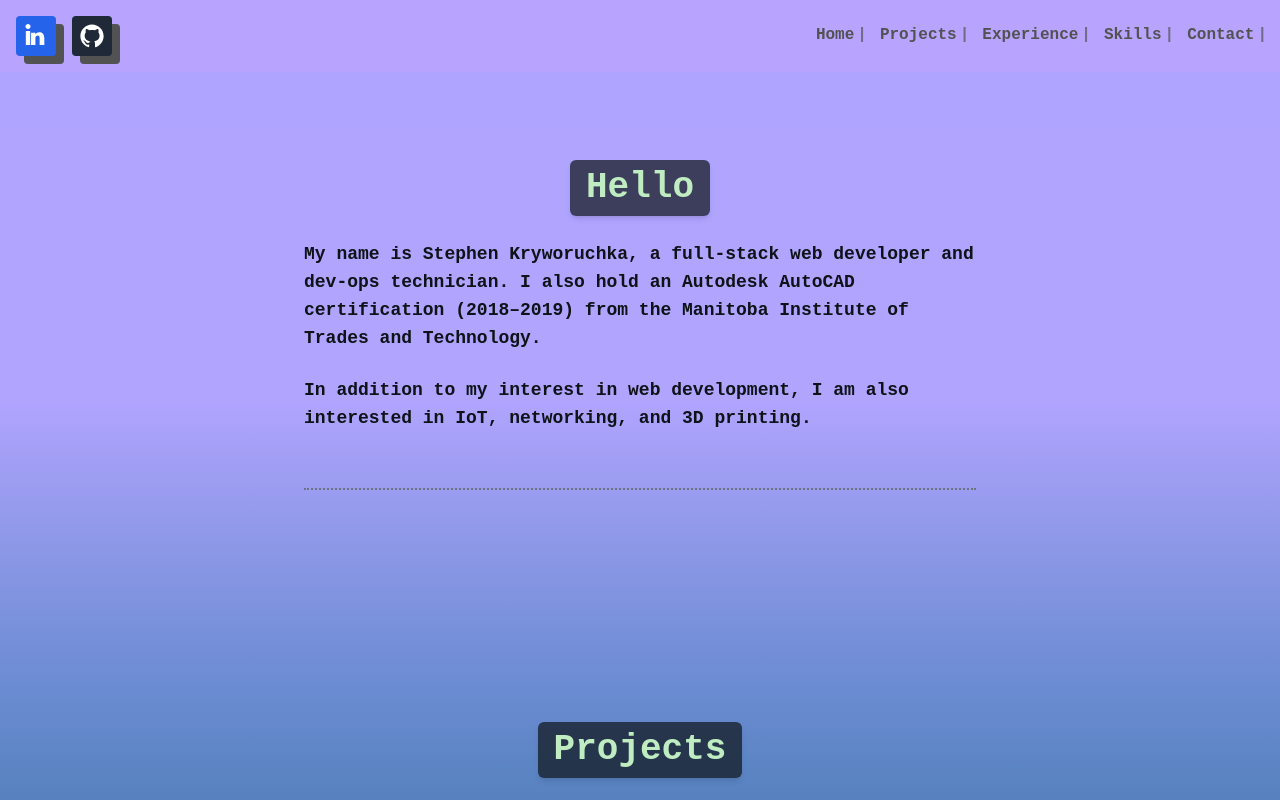
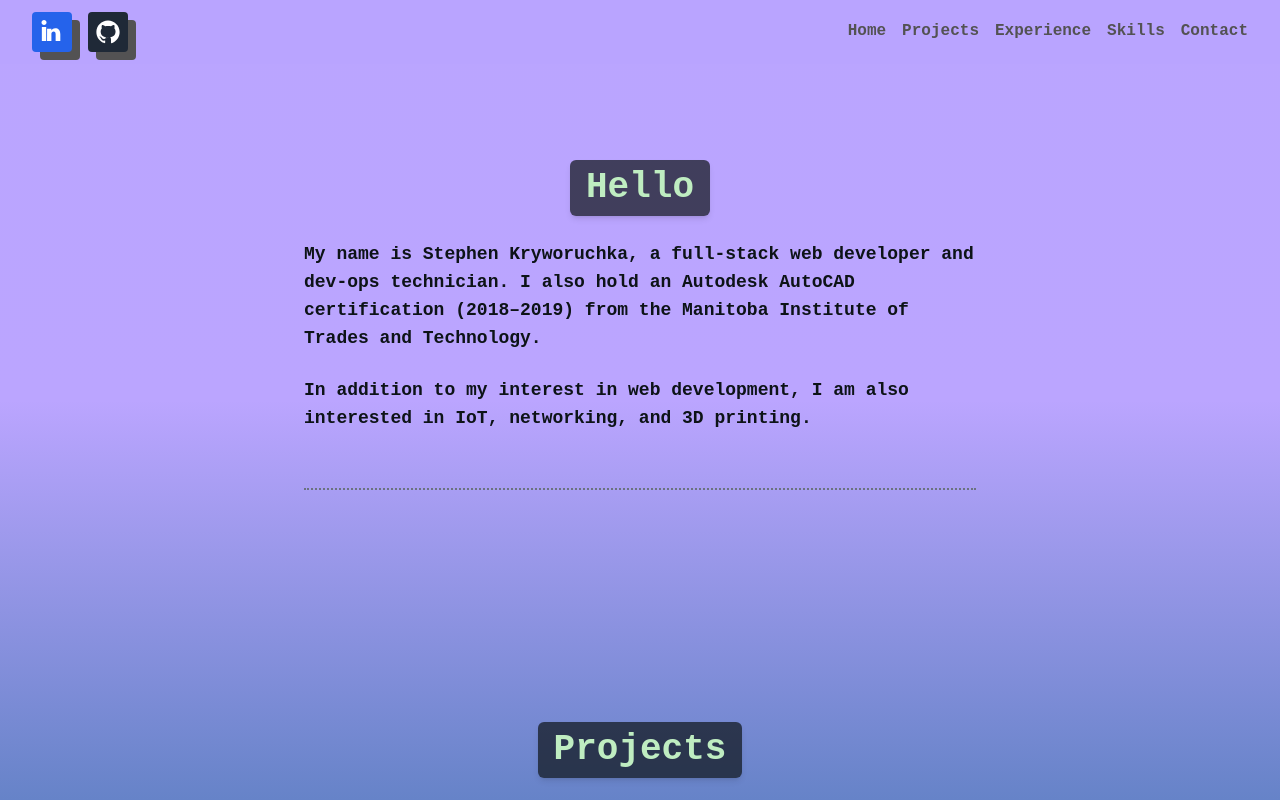
Before and after one commit to sega-playstation/portfolio_main, a React (Vite) app: page / in a window 1280 px wide. Shown: the top 800 px of the page. Built offline with nearby package versions, Linux system fonts and the light colour scheme.

Commit message:
scroll text implemented in nav, links moved to the right

```diff
--- a/package.json
+++ b/package.json
@@ -26,7 +26,8 @@
     "react-tsparticles": "^2.12.2",
     "react-typed": "^2.0.12",
     "resend": "^4.1.2",
-    "slick-carousel": "^1.8.1"
+    "slick-carousel": "^1.8.1",
+    "typed.js": "^2.1.0"
   },
   "devDependencies": {
     "@eslint/js": "^9.21.0",
--- a/src/components/Navbar.jsx
+++ b/src/components/Navbar.jsx
@@ -1,20 +1,14 @@
-import React, { useEffect, useState } from "react";
-import { Typewriter } from "react-simple-typewriter";
+import React from "react";
+import SmoothTypewriter from "./SmoothTypewriter"; // Your typewriter component
 
 export default function Navbar() {
-  const [mounted, setMounted] = useState(false);
-
-  useEffect(() => {
-    setMounted(true);
-  }, []);
-
   const scrollToSection = (id) => {
-    document.getElementById(id)?.scrollIntoView({ behavior: "smooth" });
+    const el = document.getElementById(id);
+    if (el) el.scrollIntoView({ behavior: "smooth" });
   };
 
-  const offsetShadow = {
-    boxShadow: "8px 8px 0 #535253",
-  };
+  // Example style for offset shadow on icons
+  const offsetShadow = { boxShadow: "8px 8px 0 #535253" };
 
   const navItems = [
     { id: "hero", label: "Home" },
@@ -26,10 +20,11 @@ export default function Navbar() {
 
   return (
     <nav className="fixed top-0 left-0 w-full z-50 bg-primaryBg bg-opacity-90 backdrop-blur-md">
-      <div className="container mx-auto flex justify-between items-center p-4">
-        {/* Social Links on the Left */}
+      {/* Full-width wrapper with custom horizontal padding */}
+      <div className="flex justify-between items-center w-full px-4 md:px-8 h-16">
+        {/* Left Social Links */}
         <div className="flex items-center space-x-4">
-          {/* LinkedIn Block */}
+          {/* LinkedIn */}
           <a
             href="https://linkedin.com/in/yourusername"
             target="_blank"
@@ -45,7 +40,7 @@ export default function Navbar() {
               <path d="M100.28 448H7.4V148.9h92.88zM53.79 108.1C24.09 108.1 0 83.8 0 54.1S24.09 0 53.79 0s53.79 24.29 53.79 54S83.49 108.1 53.79 108.1zM394.2 447.9h-92.68V302.4c0-34.7-12.42-58.4-43.45-58.4-23.7 0-37.8 15.9-44 31.3-2.3 5.6-2.9 13.5-2.9 21.4V448h-92.68s1.25-238.1 0-262.1h92.68v37.1c12.3-19 34.3-46.1 83.6-46.1 61 0 106.6 39.8 106.6 125.4V448z" />
             </svg>
           </a>
-          {/* GitHub Block */}
+          {/* GitHub */}
           <a
             href="https://github.com/yourusername"
             target="_blank"
@@ -58,12 +53,11 @@ export default function Navbar() {
               fill="currentColor"
               viewBox="0 0 496 512"
             >
-              <path d="M165.9 397.4c0 2-2.3 3.7-5.2 3.7-3 0-5.3-1.7-5.3-3.7 0-2 2.3-3.7 5.2-3.7 3 0 5.3 1.7 5.3 3.7zm-30.8-6.2c-.7 1.5-2.6 2-4.2.9-1.6-1.1-2.2-3.1-1.5-4.6.7-1.5 2.6-2 4.2-.9 1.6 1.1 2.2 3.1 1.5 4.6zm44.3-1.7c-1.4 1.3-4.1.5-5.6-1.6-1.4-2.1-.6-4.7 1.4-6.1 2-1.4 4.6-.7 6 1.4 1.5 2.1.7 4.8-1.8 6.3zm32.4-6.1c-.1 2.3-2.5 4-5.6 4s-5.5-1.7-5.6-4c-.1-2.3 2.3-4 5.4-4s5.9 1.7 5.8 4zm25.4-1.3c-.8 1.9-3.2 2.9-5.6 2-2.4-1-3.5-3.1-2.7-5 .8-1.9 3.2-2.9 5.6-2 2.4 1 3.5 3.1 2.7 5zm32.1-6.8c-.4 1.8-2.8 3-5.4 2.5-2.7-.5-4.4-2.5-4-4.3.4-1.8 2.8-3 5.4-2.5 2.6.5 4.4 2.5 4 4.3zM248 8C111 8 0 119 0 256c0 110.5 71.6 204.1 170.8 237.2 12.5 2.3 17.1-5.4 17.1-12v-42.6c-69.5 15.1-84.1-33.6-84.1-33.6-11.4-29-27.9-36.7-27.9-36.7-22.8-15.6 1.7-15.3 1.7-15.3 25.2 1.8 38.5 25.9 38.5 25.9 22.4 38.4 58.8 27.3 73.2 20.9 2.3-16.2 8.8-27.3 16-33.7-55.5-6.3-113.8-27.8-113.8-123.7 0-27.3 9.7-49.7 25.6-67.2-2.6-6.3-11.1-31.9 2.4-66.5 0 0 20.9-6.7 68.4 25.6 19.9-5.5 41.2-8.2 62.4-8.3 21.2.1 42.5 2.8 62.4 8.3 47.5-32.3 68.4-25.6 68.4-25.6 13.5 34.6 5 60.2 2.4 66.5 15.9 17.5 25.6 39.9 25.6 67.2 0 96.1-58.5 117.3-114.3 123.4 9 7.8 17.1 23.3 17.1 46.9v69.6c0 6.7 4.6 14.4 17.2 12C424.4 460.1 496 366.5 496 256 496 119 385 8 248 8z" />
+              <path d="M165.9 397.4c0 2-2.3 3.7-5.2 3.7-3 0-5.3-1.7-5.3-3.7 0-2 2.3-3.7 5.2-3.7 3 0 5.3 1.7 5.3 3.7zm-30.8-6.2c-.7 1.5-2.6 2-4.2.9-1.6-1.1-2.2-3.1-1.5-4.6.7-1.5 2.6-2 4.2-.9 1.6 1.1 2.2 3.1 1.5 4.6zm44.3-1.7c-1.4 1.3-4.1.5-5.6-1.6-1.4-2.1-.6-4.7 1.4-6.1 2-1.4 4.6-.7 6 1.4 1.5 2.1.7 4.8-1.8 6.3zm32.4-6.1c-.1 2.3-2.5 4-5.6 4s-5.5-1.7-5.6-4c-.1-2.3 2.3-4 5.4-4s5.9 1.7 5.8 4zm25.4-1.3c-.8 1.9-3.2 2.9-5.6 2-2.4-1-3.5-3.1-2.7-5 .8-1.9 3.2-2.9 5.6-2 2.4 1 3.5 3.1 2.7 5zm32.1-6.8c-.4 1.8-2.8 3-5.4 2.5-2.7-.5-4.4-2.5-4-4.3.4-1.8 2.8-3 5.4-2.5 2.6.5 4.4 2.5 4 4.3zM248 8C111 8 0 119 0 256c0 110.5 71.6 204.1 170.8 237.2 12.5 2.3 17.1-5.4 17.1-12v-42.6c-69.5 15.1-84.1-33.6-84.1-33.6-11.4-29-27.9-36.7-27.9-36.7-22.8-15.6 1.7-15.3 1.7-15.3 25.2 1.8 38.5 25.9 38.5 25.9 22.4 38.4 58.8 27.3 73.2 20.9 2.3-16.2 8.8-27.3 16-33.7-55.5-6.3-113.8-27.8-113.8-123.7 0-27.3 9.7-49.7 25.6-67.2-2.6-6.3-11.1-31.9 2.4-66.5 0 0 20.9-6.7 68.4 25.6 19.9-5.5 41.2-8.2 62.4-8.3 21.2.1 42.5 2.8 62.4 8.3 47.5-32.3 68.4-25.6 68.4-25.6 13.5 34.6 5 60.2 2.4 66.5 15.9 17.5 25.6 39.9 25.6 67.2 0 96.1-58.5 117.3-114.3 123.4 9 7.8 17.1 23.3 17.1 46.9v69.6c0 6.7 4.6 14.4 17.2 12C424.4 460.1 496 366.5 496 256 496 119 385 8 248 8z"/>
             </svg>
           </a>
         </div>
-
-        {/* Navigation Links on the Right using Typewriter effect */}
+        {/* Right Navigation Links */}
         <div className="flex items-center space-x-4">
           {navItems.map((item, index) => (
             <button
@@ -72,19 +66,12 @@ export default function Navbar() {
               className="inline-flex items-center border-b-2 border-transparent hover:border-black transition duration-200"
             >
               <span className="inline-block text-[#535253] hover:text-black font-bold">
-                {mounted ? (
-                  <Typewriter
-                    words={[item.label]}
-                    typeSpeed={50}
-                    deleteSpeed={0}
-                    loop={1}
-                    cursor
-                    cursorStyle="|"
-                    delaySpeed={index * 500}
-                  />
-                ) : (
-                  item.label
-                )}
+                <SmoothTypewriter
+                  text={item.label}
+                  delay={index * 0.5}
+                  letterDelay={0.1}
+                  duration={0.3}
+                />
               </span>
             </button>
           ))}
--- /dev/null
+++ b/src/components/SmoothTypewriter.jsx
@@ -0,0 +1,51 @@
+import React, { useEffect, useState } from 'react';
+
+const SmoothTypewriter = ({ text, delay = 0, letterDelay = 0.1, duration = 0.3 }) => {
+  const [displayedText, setDisplayedText] = useState("");
+
+  useEffect(() => {
+    let i = 0;
+    const startTimer = setTimeout(() => {
+      const interval = setInterval(() => {
+        i++;
+        setDisplayedText(text.substring(0, i));
+        if (i >= text.length) {
+          clearInterval(interval);
+        }
+      }, letterDelay * 1000);
+    }, delay * 1000);
+
+    return () => clearTimeout(startTimer);
+  }, [text, delay, letterDelay]);
+
+  return (
+    <span style={{ overflow: 'visible' }}>
+      {displayedText.split("").map((letter, index) => (
+        <span
+          key={index}
+          style={{
+            display: 'inline-block',
+            animation: `fadeIn ${duration}s ease forwards`,
+            animationDelay: `${index * letterDelay}s`,
+          }}
+        >
+          {letter}
+        </span>
+      ))}
+      <style>{`
+        @keyframes fadeIn {
+          from {
+            opacity: 0;
+            transform: translateX(-1px);
+          }
+          to {
+            opacity: 1;
+            transform: translateX(0);
+          }
+        }
+      `}</style>
+    </span>
+  );
+};
+
+export default SmoothTypewriter;
--- a/src/index.css
+++ b/src/index.css
@@ -59,7 +59,7 @@
   top: -450vh;
   left: 0;
   width: 100%;
-  height: 1000vh; /* Full coverage */
+  height: 0vh; /* Full coverage */
   background: #227a1f33; /* 20% opacity purple using an 8-digit hex */
   z-index: -2;
   /* Here, we use a small multiplier so that the overlay shifts slowly */
@@ -72,3 +72,14 @@
 body {
   @apply text-primaryText font-sans;
 }
+
+/* @keyframes slideIn {
+  from {
+    transform: translateX(-20px);
+    opacity: 0;
+  }
+  to {
+    transform: translateX(0);
+    opacity: 1;
+  }
+} */
```
Also changed, not shown: src/components/SmoothTypewriter.module.css (added, +19 -0 lines), src/components/XSkillsAccordion.jsx (deleted, +0 -155 lines), 1 other file (tests, documents, lock files or other folders).
